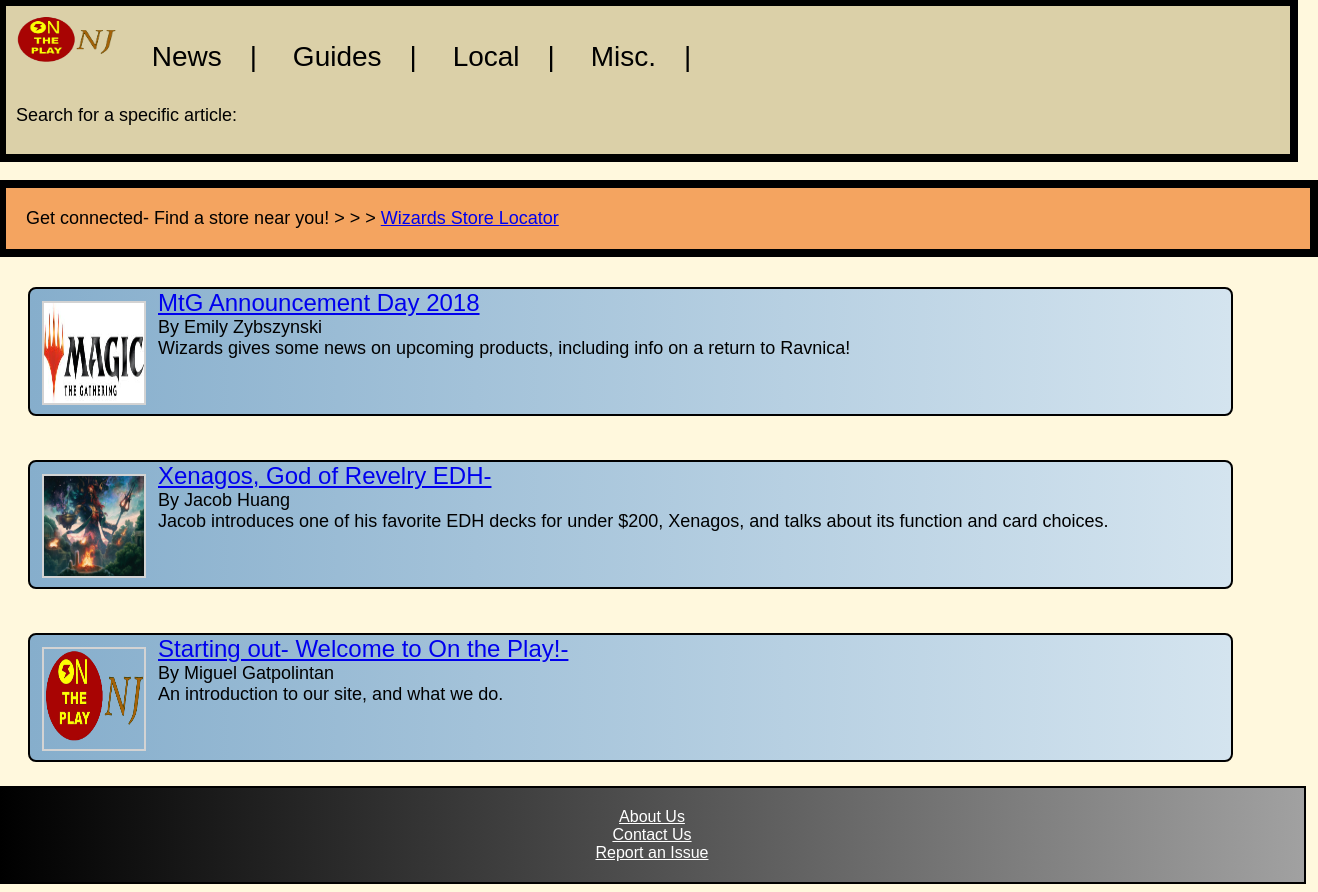
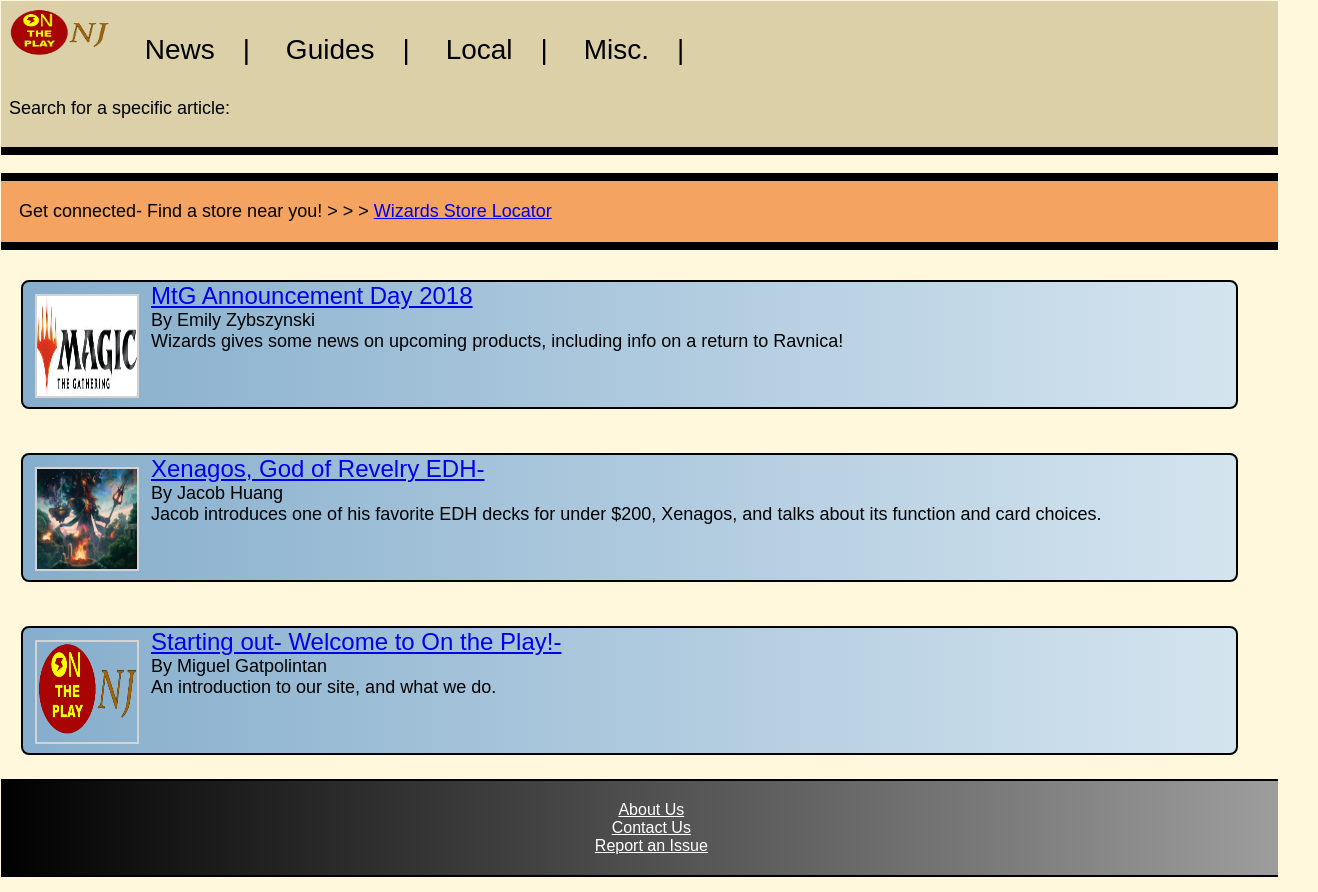
Before and after one commit to JMigi/jmigi.github.io, a plain HTML site: page index.html in a window 1280 px wide. Shown: the whole page, 1318 px wide, since content can reach past the window. Drawn offline with nearby package versions, Linux system fonts and the light colour scheme.

Commit message:
Aesthetic Fix

```diff
--- a/index.html
+++ b/index.html
@@ -116,6 +116,7 @@
 
     </head>
 <body>
+    <div class= "fullpage">
     <header>
         <a href="index.html"><img src="images/OTPNJLogo2.png" alt="logo" style="width:100px;height:50px;"></a>
         <a href="news.html"><button class= "btn hed">News</button></a>|
@@ -161,4 +162,5 @@
     <a href="report.html" style="color: white">
         Report an Issue</a> <br>
     </footer>
+    </div>
     </body>
--- a/styles/mystyle.css
+++ b/styles/mystyle.css
@@ -10,6 +10,13 @@
             font-size: 28px;
             font-family: sans-serif;
 
+        }
+    .fullpage
+        {
+            width: 101%;
+            overflow: hidden;
+            margin-left:-7px;
+            margin-top: -7px;
         }
     p
         {
```
